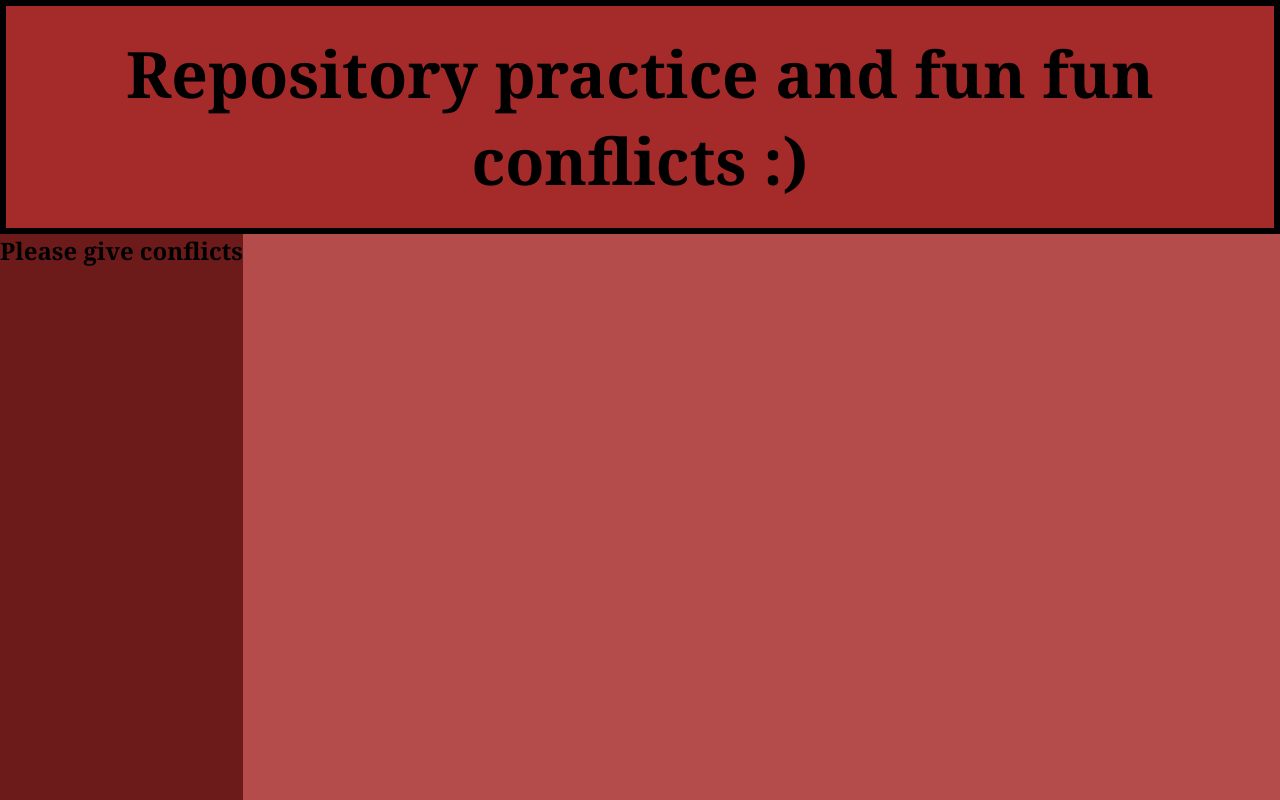
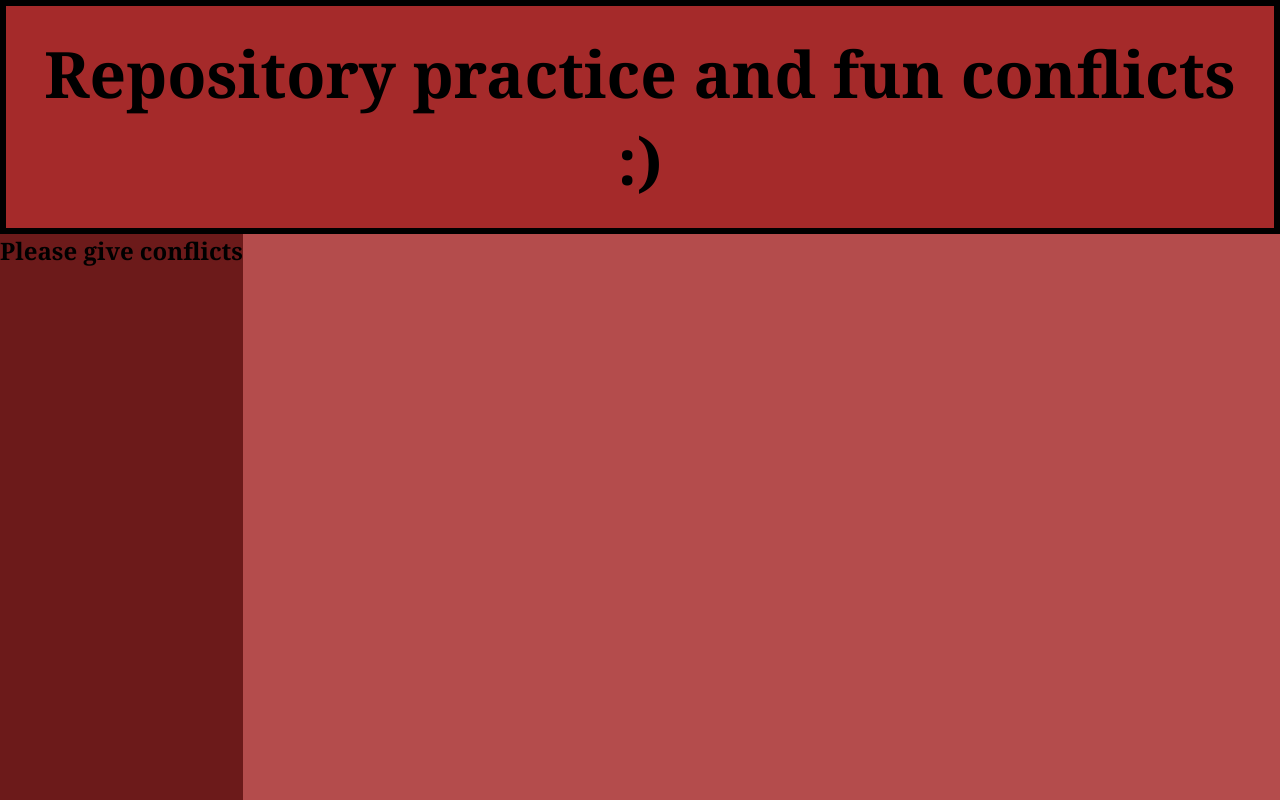
Before and after one commit to Melina4444/gitPractice, a plain HTML site: page index.html in a window 1280 px wide. Shown: the top 800 px of the page. Drawn offline with Linux system fonts and the light colour scheme.

Commit message:
changed indentations and fixed the header title

```diff
--- a/index.html
+++ b/index.html
@@ -8,7 +8,7 @@
 </head>
 <body>
     <header class="header">
-        <h1 class="header__title">Repository practice and fun fun conflicts :)</h1>
+        <h1 class="header__title">Repository practice and fun conflicts :)</h1>
     </header>
     <main class="main">
         <div class="content">
--- a/styles/repo.css
+++ b/styles/repo.css
@@ -12,8 +12,6 @@
   font-size: 4rem;
   font-family: Cambria, Cochin, Georgia, Times, "Times New Roman", serif;
 }
-
-
 
 .header__title {
   font-size: 4rem;
```
Lines whose indentation alone changed are shown as unchanged.
